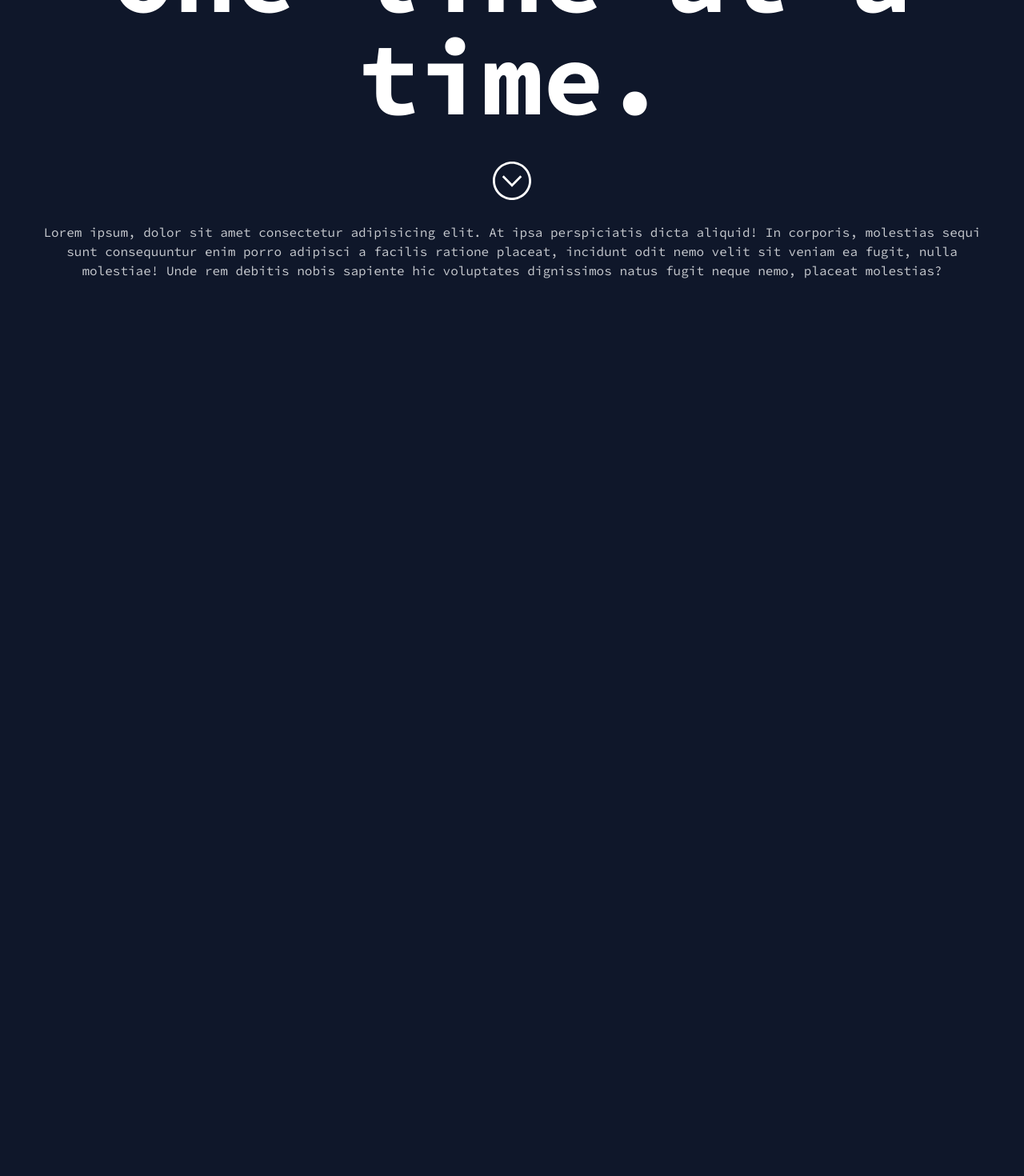
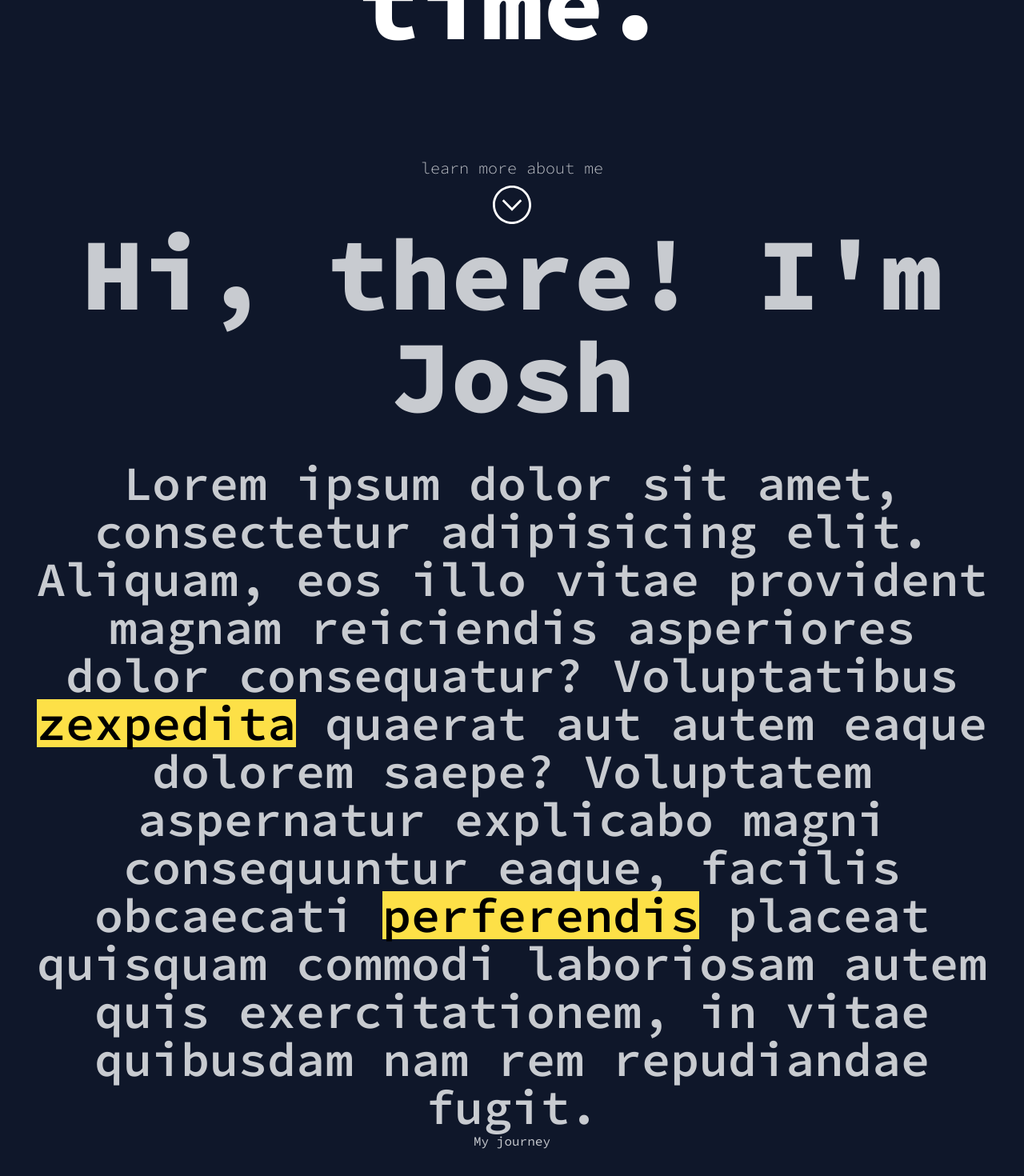
Before and after one commit to jemcap/joshcapito.dev, a React (Vite) app: page / in a window 1280 px wide. Shown: the part 618-2088 px from the top of the page at 80% size. Before the commit the page ends 1000 px from the top, so only its background shows below. Built offline with nearby package versions, Linux system fonts and the light colour scheme.

Commit message:
feature: Added base content and animation to the About content

```diff
--- a/src/components/About.jsx
+++ b/src/components/About.jsx
@@ -1,14 +1,82 @@
-import React from "react";
+import { motion } from "framer-motion";
+
+export const Highlight = ({ children, delay = 0 }) => {
+  return (
+    <>
+      <motion.span
+        className="relative inline-block"
+        initial={{ opacity: 1 }}
+        whileInView={{ opacity: 1 }}
+      >
+        <motion.span
+          className="absolute inset-0 bg-yellow-300 z-0"
+          initial={{ scaleX: 0 }}
+          whileInView={{ scaleX: 1 }}
+          transition={{ delay, duration: 0.6, ease: "easeOut" }}
+          style={{
+            transformOrigin: "left",
+          }}
+          viewport={{ once: true }}
+        />
+        <motion.span
+          className="relative z-10"
+          initial={{ color: "#fff" }}
+          whileInView={{ color: "#000" }}
+          transition={{ delay, duration: 0.6, ease: "easeInOut" }}
+          viewport={{ once: true }}
+        >
+          {" "}
+          {children}
+        </motion.span>
+      </motion.span>{" "}
+    </>
+  );
+};
 
 const About = () => {
   return (
-    <div>
-      Lorem ipsum, dolor sit amet consectetur adipisicing elit. At ipsa
-      perspiciatis dicta aliquid! In corporis, molestias sequi sunt consequuntur
-      enim porro adipisci a facilis ratione placeat, incidunt odit nemo velit
-      sit veniam ea fugit, nulla molestiae! Unde rem debitis nobis sapiente hic
-      voluptates dignissimos natus fugit neque nemo, placeat molestias?
-    </div>
+    <>
+      <section className="w-full">
+        <div className=" flex flex-col gap-10">
+          <motion.h1
+            initial={{ opacity: 0, x: -500 }}
+            whileInView={{ opacity: 1, x: 0 }}
+            transition={{
+              duration: 0.7,
+              ease: "easeOut",
+            }}
+            viewport={{ once: true }}
+            className="text-6xl md:text-8xl lg:text-9xl font-extrabold text-center"
+          >
+            Hi, there! I'm Josh
+          </motion.h1>
+          <motion.h2
+            initial={{ opacity: 0 }}
+            whileInView={{ opacity: 1 }}
+            transition={{
+              duration: 1.5,
+            }}
+            viewport={{ once: true }}
+            className="text-xl md:text-3xl lg:text-6xl font-semibold"
+          >
+            Lorem ipsum dolor sit amet, consectetur adipisicing elit. Aliquam,
+            eos illo vitae provident magnam reiciendis asperiores dolor
+            consequatur? Voluptatibus{" "}
+            <Highlight delay="0.5">zexpedita</Highlight> quaerat aut autem eaque
+            dolorem saepe? Voluptatem aspernatur explicabo magni consequuntur
+            eaque, facilis obcaecati{" "}
+            <Highlight delay="1">perferendis</Highlight> placeat quisquam
+            commodi laboriosam autem quis exercitationem, in vitae quibusdam nam
+            rem repudiandae fugit.
+          </motion.h2>
+        </div>
+      </section>
+      <section>
+        <div>
+          <h1>My journey</h1>
+        </div>
+      </section>
+    </>
   );
 };
 
--- a/src/components/Introduction.jsx
+++ b/src/components/Introduction.jsx
@@ -13,30 +13,41 @@ const Introduction = () => {
           transition={{ duration: 1, delay: totalDuration }}
           className="mb-4"
         >
-          <span className="text-sm lg:text-2xl">capitoj.dev</span>
+          <div className="flex flex-col font-light">
+            <span className="text-xs lg:text-xl">portfolio curated by</span>
+            <span className="text-sm lg:text-3xl">joshua emmanuel capito</span>
+          </div>
         </motion.h1>
+        <h1>
           {text.map((el, i) => (
             <motion.span
               key={i}
               initial={{ opacity: 0 }}
               animate={{ opacity: 1 }}
               transition={{
-              duration: 1.5,
-              delay: i / 3.5,
+                duration: 0.5,
+                delay: i / 3,
               }}
+              className="font-extrabold"
             >
               {el}{" "}
             </motion.span>
           ))}
+        </h1>
       </div>
       <motion.a
         href="#"
         initial={{ opacity: 0, y: 20 }}
         animate={{ opacity: 1, y: 0 }}
         transition={{ duration: 1, delay: totalDuration }}
-        className="mt-10"
+        className="mt-32 flex flex-col justify-center items-center gap-2"
       >
-        <TfiArrowCircleDown className="text-xl lg:text-5xl font-bold text-white" />
+        <span className="font-light text-sm lg:text-xl">
+          learn more about me
+        </span>
+        <span>
+          <TfiArrowCircleDown className="text-5xl lg:text-5xl font-bold text-white" />
+        </span>
       </motion.a>
     </div>
   );
```
Lines whose indentation alone changed are shown as unchanged.
